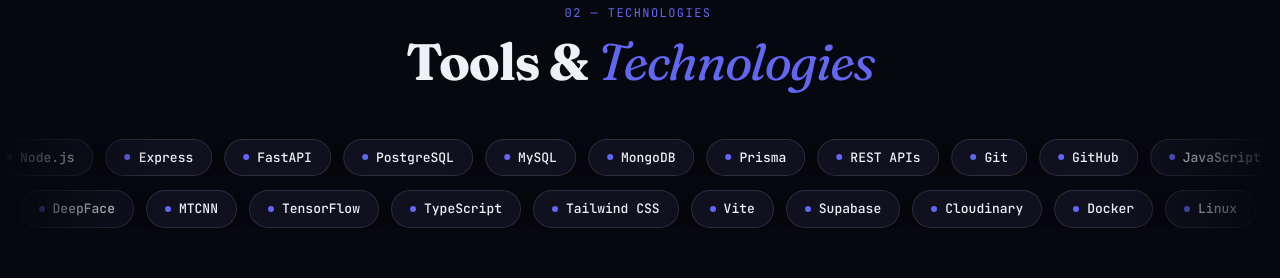
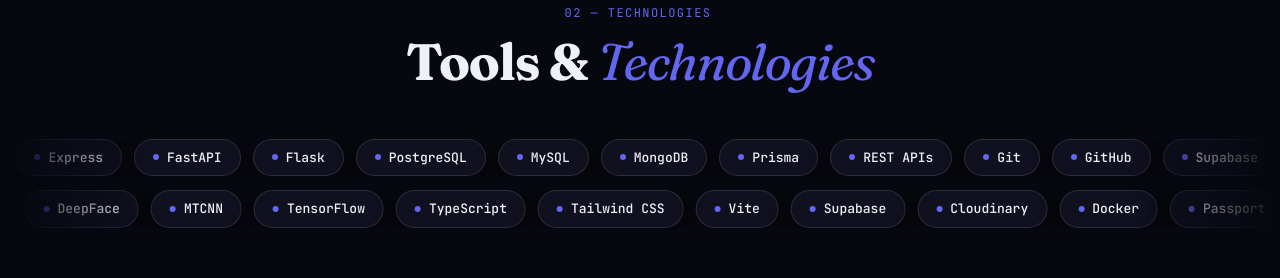
Before and after one commit to ololadea0/portfolio, a React (Vite) app: page / in a window 1280 px wide. Shown: the part 1740-2018 px from the top of the page. Built offline with nearby package versions, Linux system fonts and the light colour scheme.

Commit message:
added new skill

```diff
--- a/src/components/Skills.jsx
+++ b/src/components/Skills.jsx
@@ -8,6 +8,7 @@
   "Node.js",
   "Express",
   "FastAPI",
+  "Flask",
   "PostgreSQL",
   "MySQL",
   "MongoDB",
@@ -15,6 +16,8 @@
   "REST APIs",
   "Git",
   "GitHub",
+  "Supabase",
+  "CLoudinary",
 ];
 const row2 = [
   "TypeScript",
@@ -23,7 +26,7 @@
   "Supabase",
   "Cloudinary",
   "Docker",
-  "Linux",
+  "Passport",
   "JWT",
   "Computer Vision",
   "Facial Recognition",
```
